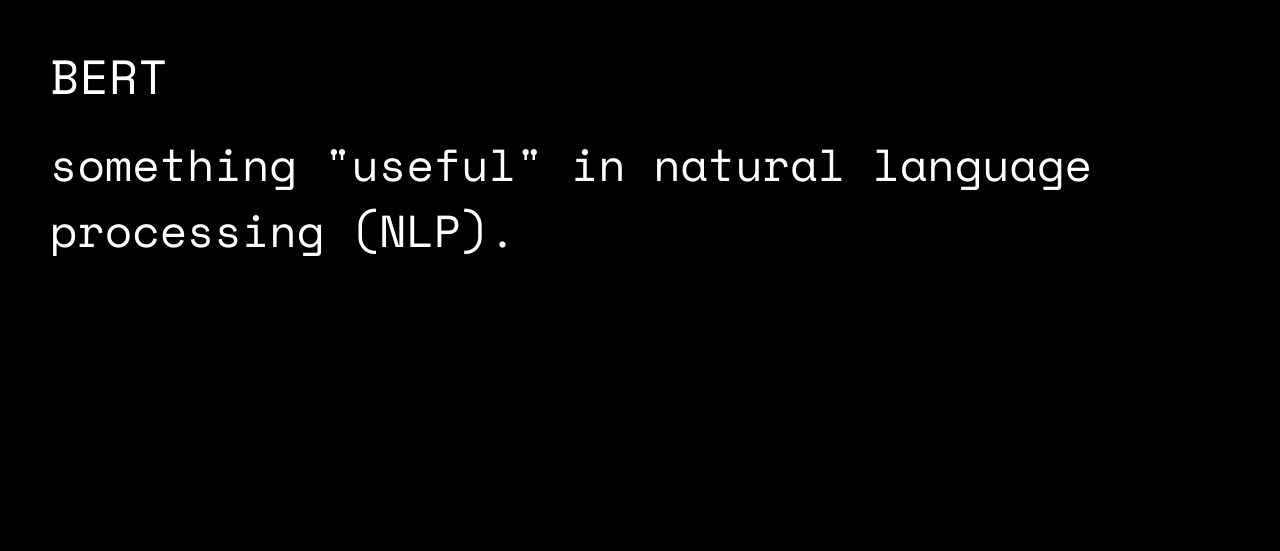
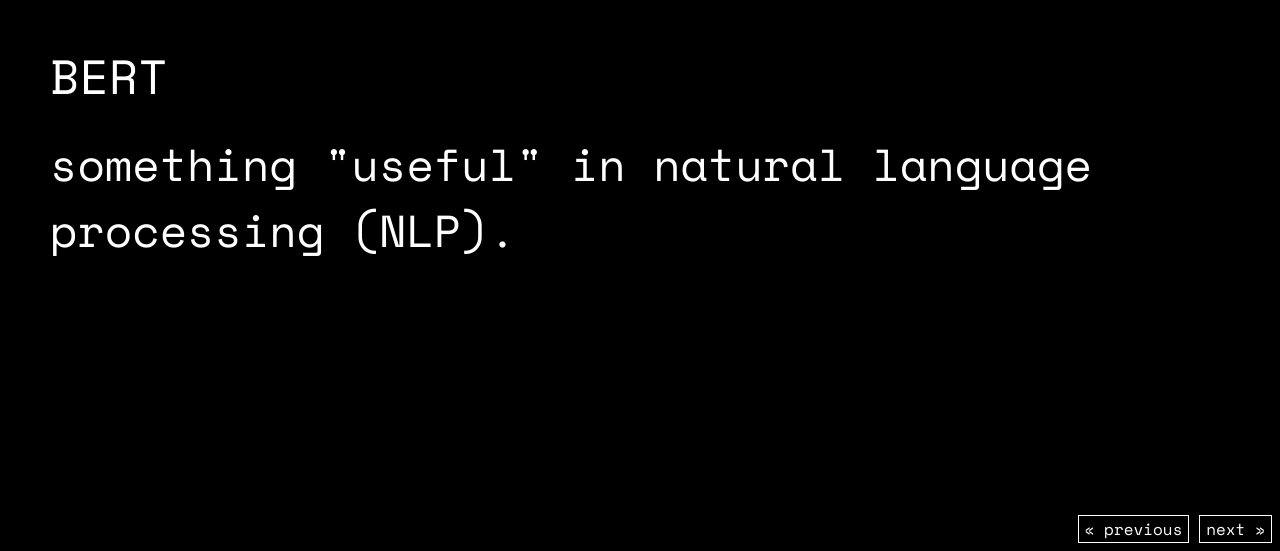
Before and after one commit to daimessdn/webslides, a plain HTML site: page bert.html in a window 1280 px wide. Shown: the part 249-800 px from the top of the page. Drawn offline with nearby package versions, Linux system fonts and the light colour scheme.

Commit message:
added slide control

```diff
--- a/bert.html
+++ b/bert.html
@@ -48,6 +48,24 @@
     .textbox {
       margin: 10px 50px;
     }
+
+    #slide-control {
+      position: absolute;
+
+      bottom: 8px;
+      right: 8px;
+
+      display: inline;
+    }
+
+    #slide-control button {
+      border: 1px solid #fff;
+      outline: none;
+      background-color: #000;
+      color: #fff;
+      font-family: "Space Mono", monospace;
+      font-size: 1em;
+    }
   </style>
 </head>
 <body>
@@ -72,6 +90,23 @@
       </div>
     </section>
   </main>
+
+  <div id="slide-control">
+    <button onclick="
+      if (currentSlide > 0) {
+        console.log('clicked');
+        currentSlide--;
+        moveSlide(currentSlide);
+      }
+    ">&#171; previous</button>
+    <button onclick="
+      if (currentSlide < (slides.length - 1)) {
+        console.log('clicked');
+        currentSlide++;
+        moveSlide(currentSlide);
+      }
+    ">next &#187;</button>
+  </div>
 
   <script>
     let currentSlide = 0;
```
